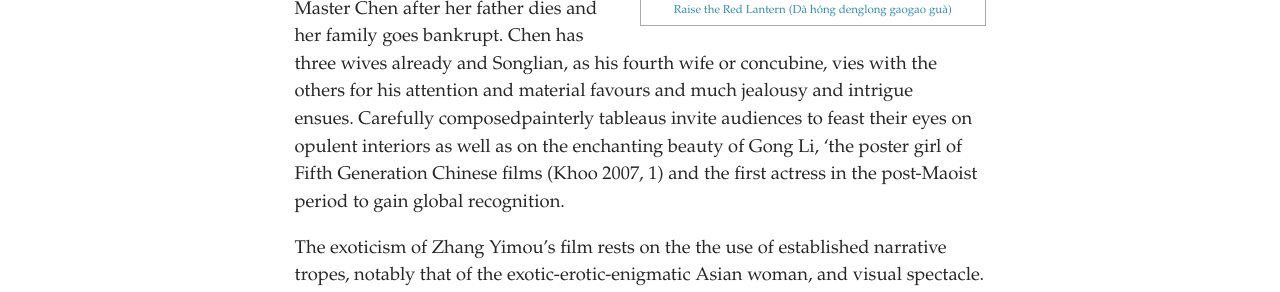
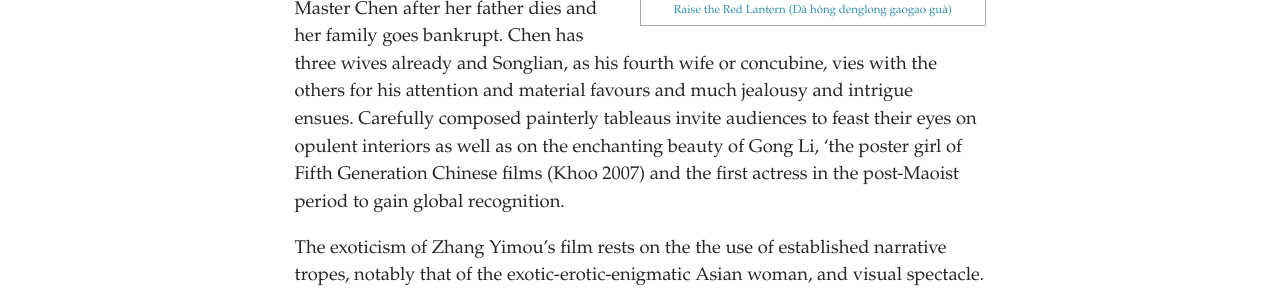
Before and after one commit to publisha/exotic-cinema, a Jekyll site: the page built from _films/raise-the-red-lantern-dà-hóng-denglong-gaogao-guà.md, in a window 1280 px wide and 996 px high. Shown: the part 414-706 px from the top of the window. Built offline with Jekyll 4.4.1, drawn with Linux system fonts in a browser that asks for light colours; some web fonts are replaced; some of the changed text lies outside the part shown.

Commit message:
Update Film “raise-the-red-lantern-dà-hóng-denglong-gaogao-guà”

```diff
--- a/_films/raise-the-red-lantern-dà-hóng-denglong-gaogao-guà.md
+++ b/_films/raise-the-red-lantern-dà-hóng-denglong-gaogao-guà.md
@@ -7,6 +7,6 @@ released: "China, Hong Kong, Taiwan, 1991 "
 imdb: https://www.imdb.com/title/tt0101640/?ref_=fn_al_tt_1
 layout: film
 ---
-*Raise the Red Lantern* is set in the 1920s and tells the story of Songlian, a nineteen-year-old girl who is forced by her stepmother to marry the much older Master Chen after her father dies and her family goes bankrupt. Chen has three wives already and Songlian, as his fourth wife or concubine, vies with the others for his attention and material favours and much jealousy and intrigue ensues. Carefully composedpainterly tableaus  invite audiences to feast their eyes on opulent interiors as well as on the enchanting beauty of Gong Li, ‘the poster girl of Fifth Generation Chinese films (Khoo 2007, 1) and the first actress in the post-Maoist period to gain global recognition.
+*Raise the Red Lantern* is set in the 1920s and tells the story of Songlian, a nineteen-year-old girl who is forced by her stepmother to marry the much older Master Chen after her father dies and her family goes bankrupt. Chen has three wives already and Songlian, as his fourth wife or concubine, vies with the others for his attention and material favours and much jealousy and intrigue ensues. Carefully composed painterly tableaus  invite audiences to feast their eyes on opulent interiors as well as on the enchanting beauty of Gong Li, ‘the poster girl of Fifth Generation Chinese films (Khoo 2007) and the first actress in the post-Maoist period to gain global recognition.
 
 The exoticism of Zhang Yimou's film rests on the the use of established narrative tropes, notably that of the exotic-erotic-enigmatic Asian woman, and visual spectacle. The film was shot in the classic three-strip Technicolor process to achieve a richness of reds and yellows no longer visible in Hollywood cinema which abandoned the three-strip Technicolor camera in 1954. Commenting on the film’s captivating beauty, film critic Roger Ebert (1992) notes: ‘There is a sense in which *Raise the Red Lantern* exists solely for the eyes. Entirely apart from the plot, there is the sensuous pleasure of the architecture, the fabrics, the color contrasts, the faces of the actresses’.
```
